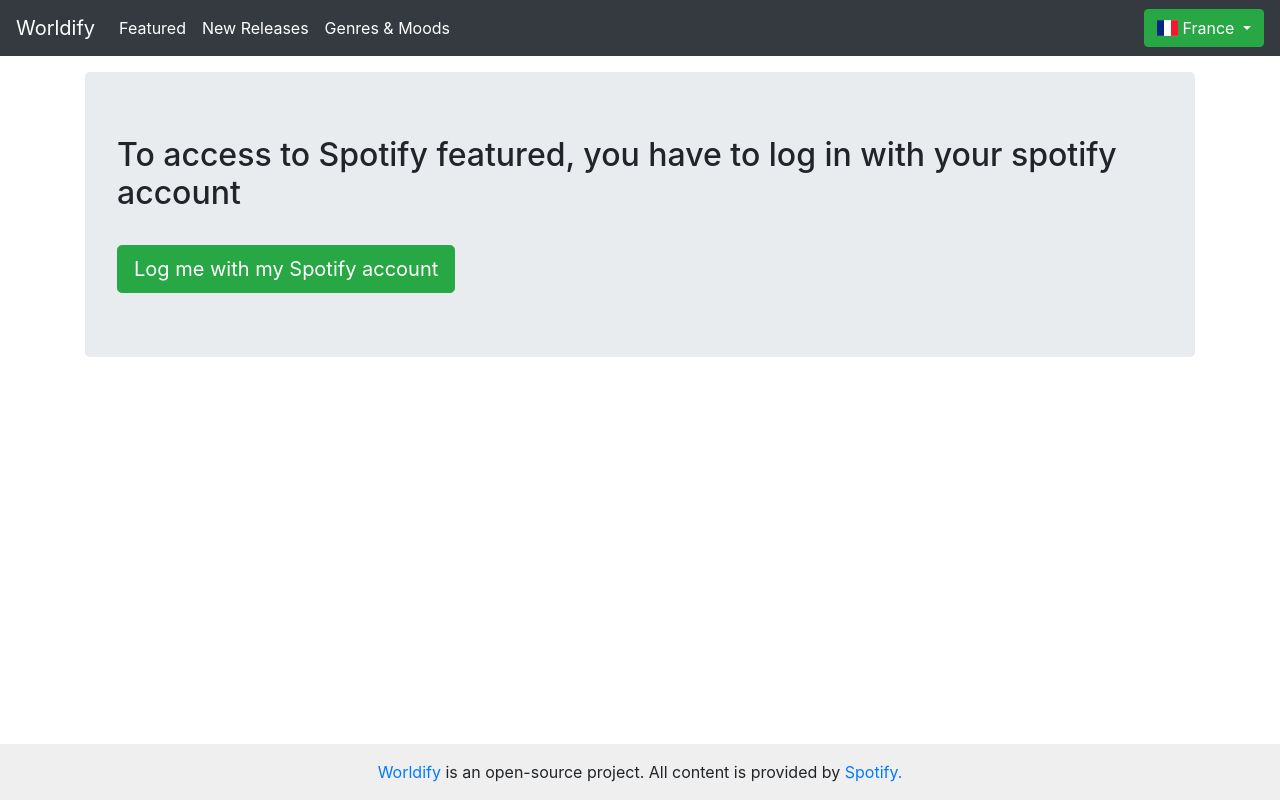
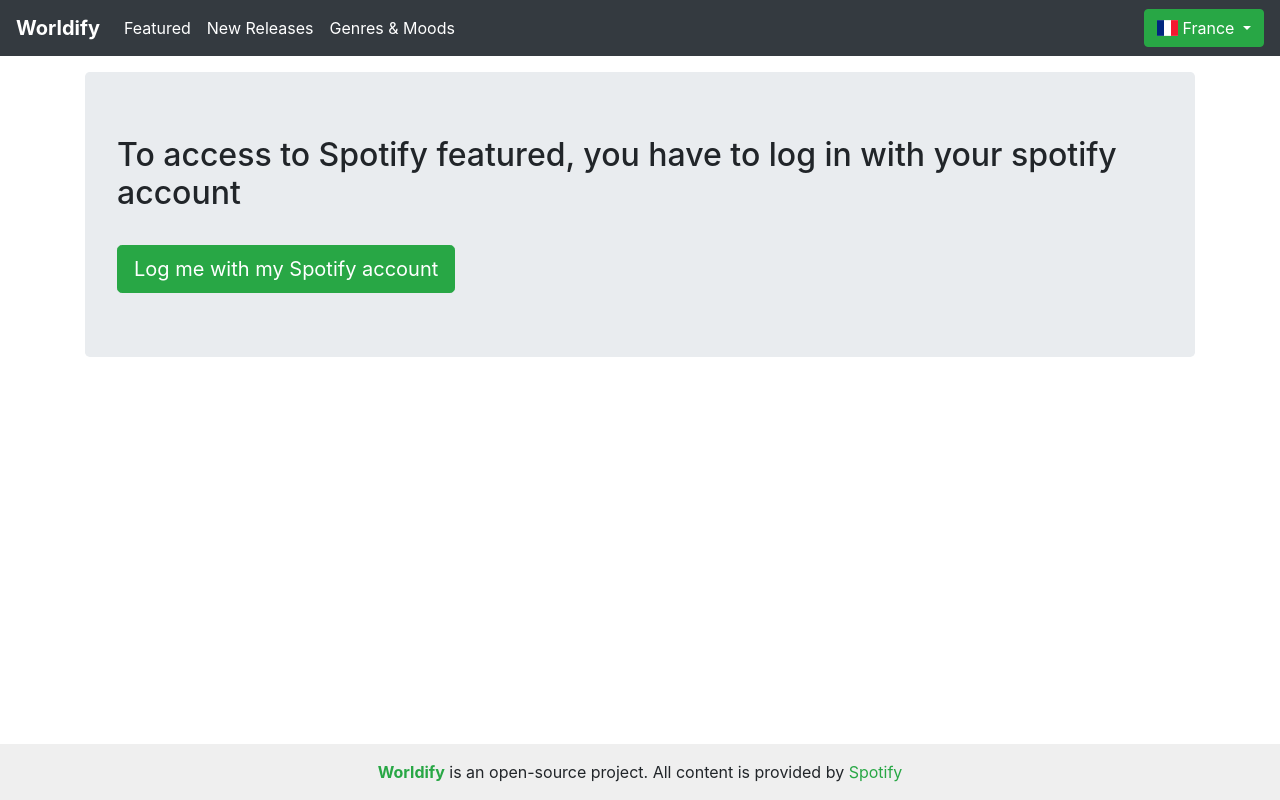
Before and after one commit to arnaud512/worldify, an Angular app: page /login in a window 1280 px wide. Built offline with nearby package versions, Linux system fonts and the light colour scheme.

Commit message:
update footer colors, bolder name

```diff
--- a/src/app/app.component.html
+++ b/src/app/app.component.html
@@ -1,5 +1,5 @@
 <nav class="navbar navbar-expand-lg fixed-top navbar-dark bg-dark">
-  <a class="navbar-brand" href="#">{{ title }}</a>
+  <a class="navbar-brand" href="#"><b>{{ title }}</b></a>
   <button class="navbar-toggler collapsed" type="button" (click)="isCollapsed = !isCollapsed" aria-expanded="false">
     <span class="navbar-toggler-icon"></span>
   </button>
--- a/src/app/footer/footer.component.css
+++ b/src/app/footer/footer.component.css
@@ -6,3 +6,7 @@
   background-color: #efefef;
   text-align: center;
 }
+
+footer a {
+  color: #28a745;;
+}
--- a/src/app/footer/footer.component.html
+++ b/src/app/footer/footer.component.html
@@ -1,5 +1,5 @@
 <footer class="footer">
-  <a href="https://github.com/arnaud512/worldify" target="_blank"> Worldify </a>
+  <a href="https://github.com/arnaud512/worldify" target="_blank"><b>Worldify</b></a>
   is an open-source project. All content is provided by
-  <a href="https://www.spotify.com/ca-en/" target="_blank">Spotify.</a>
+  <a href="https://www.spotify.com/" target="_blank">Spotify</a>
 </footer>
```
